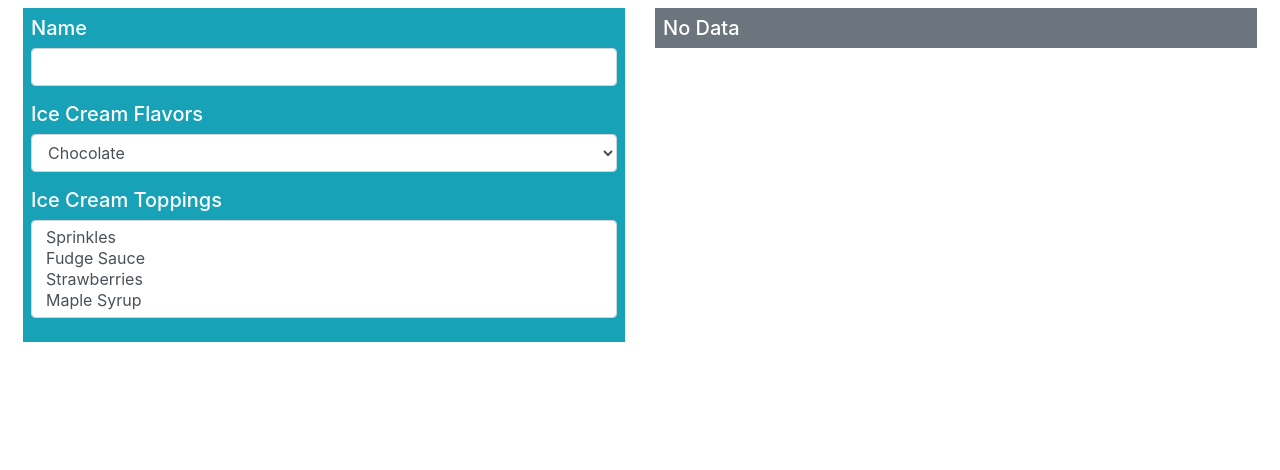
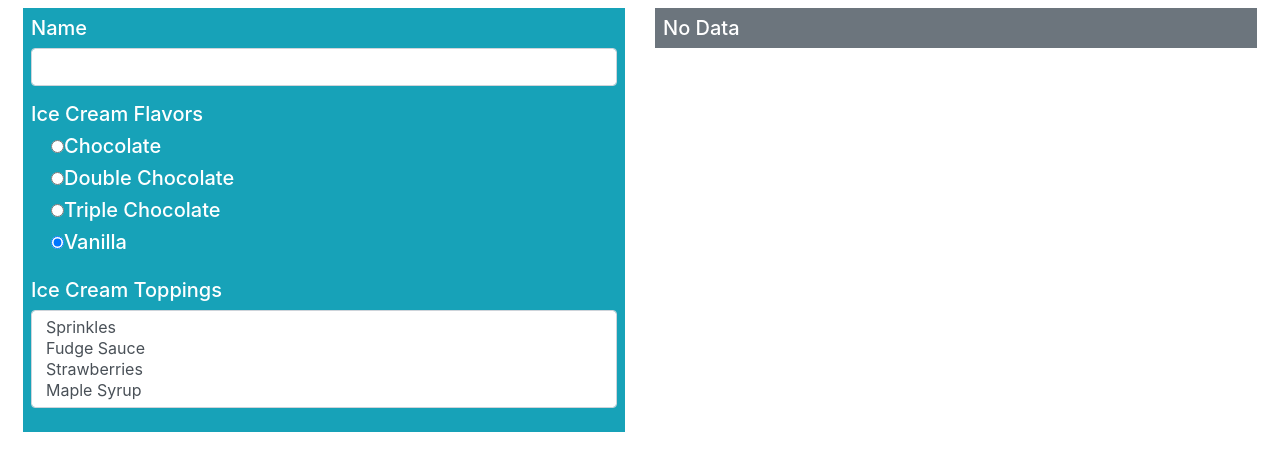
Before and after one commit to ndminh1307js/pro-react-16, a React (Create React App) app in the folder Chapter-15/forms/: page / in a window 1280 px wide. Shown: the top 470 px of the page. Built offline with nearby package versions, Linux system fonts and the light colour scheme.

Commit message:
Using Radio Button Elements

```diff
--- a/Chapter-15/forms/src/Display.js
+++ b/Chapter-15/forms/src/Display.js
@@ -15,7 +15,9 @@ export class Display extends Component {
 				{keys.map(key => (
 					<div key={key} className='row h5 text-white'>
 						<div className='col-3'>{key}</div>
-						<div className='col-9'>{this.props.data[key]}</div>
+						<div className='col-9'>
+							{this.formatValue(this.props.data[key])}
+						</div>
 					</div>
 				))}
 			</div>
--- a/Chapter-15/forms/src/Editor.js
+++ b/Chapter-15/forms/src/Editor.js
@@ -46,16 +46,18 @@ export class Editor extends Component {
 				</div>
 				<div className='form-group'>
 					<label>Ice Cream Flavors</label>
-					<select
-						className='form-control'
-						name='flavor'
-						onChange={this.updateFormValue}>
-						{this.flavors.map(flavor => (
-							<option key={flavor} value={flavor}>
-								{flavor}
-							</option>
-						))}
-					</select>
+					{this.flavors.map(flavor => (
+						<div className='form-check' key={flavor}>
+							<input
+								type='radio'
+								name='flavor'
+								value={flavor}
+								checked={this.state.flavor === flavor}
+								onChange={this.updateFormValue}
+							/>
+							<label>{flavor}</label>
+						</div>
+					))}
 				</div>
 				<div className='form-group'>
 					<label>Ice Cream Toppings</label>
```
